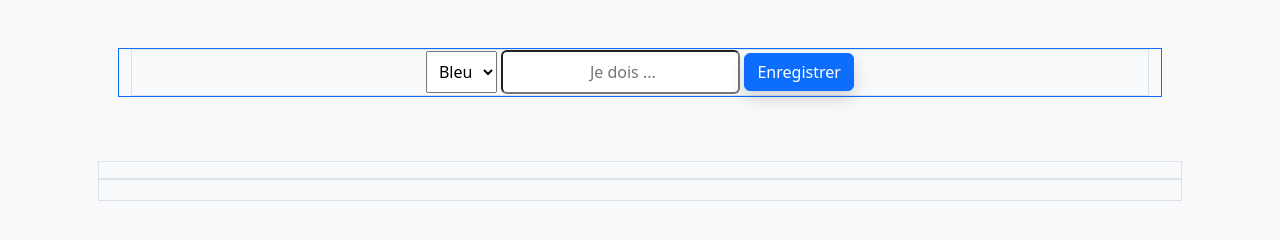
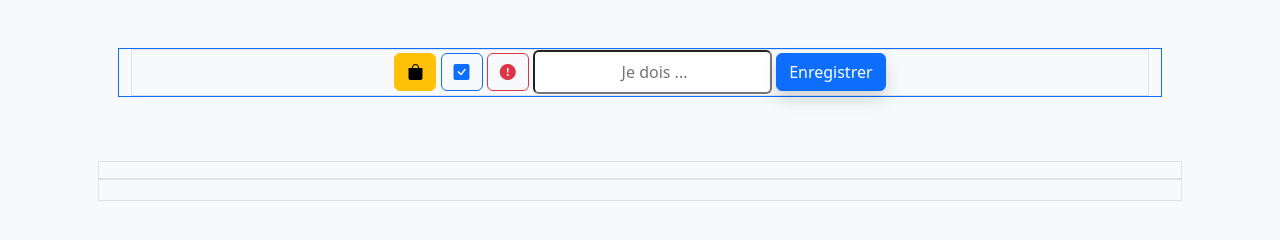
Before and after one commit to AnousoneM/localstorage-js, a plain HTML site: page index.html in a window 1280 px wide. Drawn offline with nearby package versions, Linux system fonts and the light colour scheme.

Commit message:
mise en place de checkbox sous forme de boutons

```diff
--- a/assets/js/script.js
+++ b/assets/js/script.js
@@ -56,9 +56,12 @@ document.querySelector('#add-button').addEventListener('click', (e) => {
         const newDiv = document.createElement('div')
         newDiv.classList.add('d-table-cell', 'align-middle', 'mb-1', 'border')
 
+        // je récupère la couleur du checkBox
+        const myColor = (document.querySelector('input[name="myColor"]:checked')).value
+
         // utilisation de innerHTML pour ne pas alourdir la syntaxe en raison des multiples attributs : classe, data, type, etc ...
         newDiv.innerHTML = `
-            <input data-old-value="${document.querySelector('input[name="myNote"]').value}" data-color="${document.querySelector('select[name="myColor"]').value}" type="text" class="col-lg-4 fw-bold btn btn-${document.querySelector('select[name="myColor"]').value} shadow p-2"
+            <input data-old-value="${document.querySelector('input[name="myNote"]').value}" data-color="${myColor}" type="text" class="col-lg-4 fw-bold btn btn-${myColor} shadow p-2"
             value="${document.querySelector('input[name="myNote"]').value}" disabled>
             <i data-action="edit" class="bi bi-pencil-fill btn btn-outline-secondary"></i>
             <i data-action="remove" class="bi bi-trash-fill btn btn-outline-danger"></i>
--- a/index.html
+++ b/index.html
@@ -20,11 +20,21 @@
         <div class="row p-5">
             <div class="border border-primary">
                 <form action="" class="border text-center">
-                    <select class="py-2 text-center" name="myColor" id="myColor">
-                        <option value="primary">Bleu</option>
-                        <option value="danger">Rouge</option>
-                        <option value="warning">Jaune</option>
-                    </select>
+
+                    <div class="d-inline">
+                        <input type="radio" class="btn-check" name="myColor" id="warning" autocomplete="off" checked
+                            value="warning">
+                        <label class="btn btn-outline-warning mb-1" for="warning"><i class="bi bi-bag-fill"></i></label>
+
+                        <input type="radio" class="btn-check" name="myColor" id="primary" autocomplete="off"
+                            value="primary">
+                        <label class="btn btn-outline-primary mb-1" for="primary"><i class="bi bi-check-square-fill"></i></label>
+
+                        <input type="radio" class="btn-check" name="myColor" id="danger" autocomplete="off"
+                            value="danger">
+                        <label class="btn btn-outline-danger mb-1" for="danger"><i class="bi bi-exclamation-circle-fill"></i></label>
+                    </div>
+
                     <input id="myNote" name="myNote" class="text-center py-2 rounded" type="text"
                         placeholder=" Je dois ...">
                     <button id="add-button" class="btn btn-primary shadow mb-1">Enregistrer</button>
```
Also changed, not shown: 1 other file.
